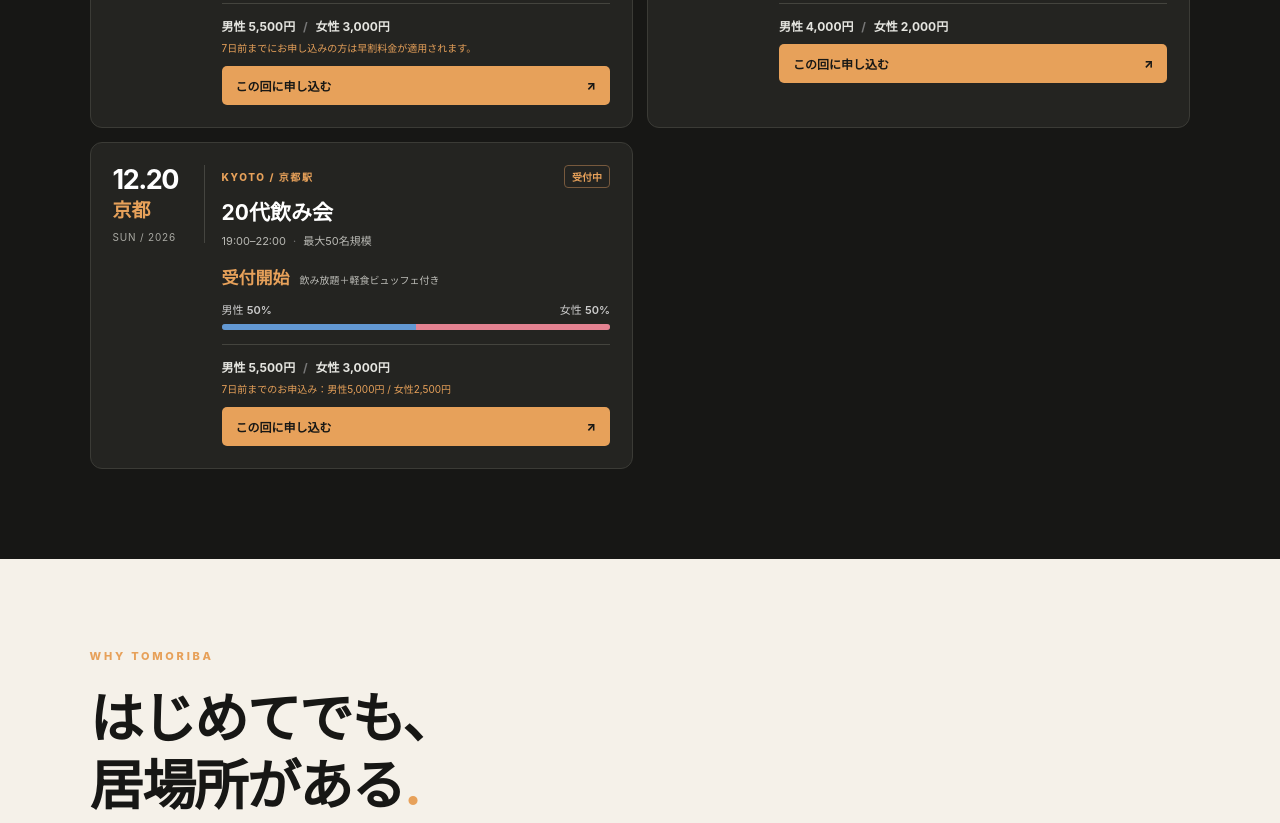
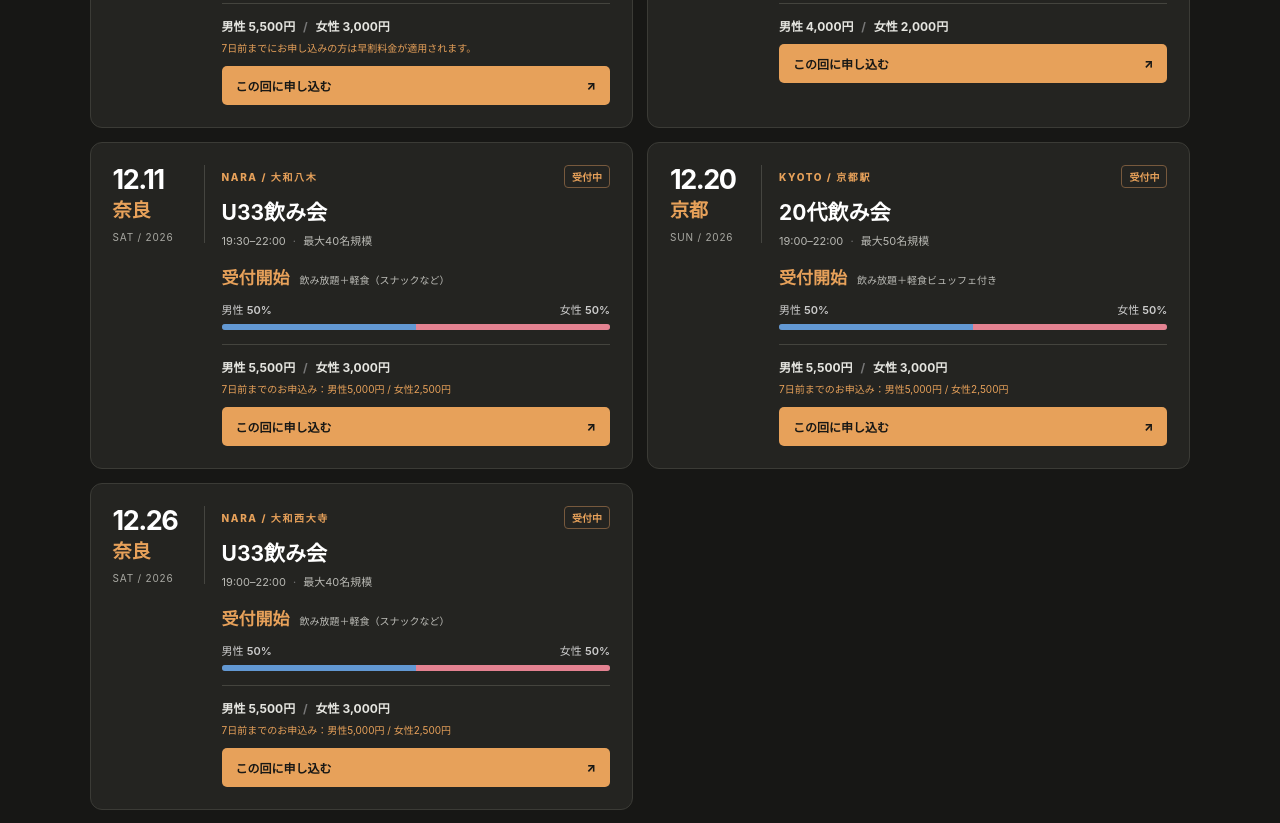
Before and after one commit to tomori-ba/tomoriba-site, a plain HTML site: page index.html in a window 1280 px wide. Shown: the part 1209-2032 px from the top of the page. Drawn offline with Linux system fonts and the light colour scheme.

Commit message:
Update index.html

```diff
--- a/index.html
+++ b/index.html
@@ -74,11 +74,20 @@
      <div class="gender-ratio" data-male="8" data-female="6"><div class="ratio-label"><span>男性 <b class="male-percent"></b></span><span>女性 <b class="female-percent"></b></span></div><div class="ratio-bar"><span class="ratio-male"></span><span class="ratio-female"></span></div></div><div class="event-bottom"><p class="price">男性 4,000円 <span>/</span> 女性 2,000円</p><a class="event-link" href="https://gforms.app/r/co4SKzb" target="_blank" rel="noopener">この回に申し込む <span aria-hidden="true">↗</span></a></div></div></article>
 <!-- 👆 このイベントここまで：12/5 大阪U33 -->
 
+<!-- 👇 このイベントここから：12/11 奈良U33 -->
+<article class="event-card"><div class="date-tile"><strong>12.11</strong><span class="date-city">奈良</span><small>SAT / 2026</small></div><div class="event-main"><div class="event-heading"><span class="city">NARA / 大和八木</span><span class="status">受付中</span></div><h3>U33飲み会</h3><p class="event-meta">19:30–22:00 <span>·</span> 最大40名規模</p><div class="event-numbers"><strong>受付開始</strong><span>飲み放題＋軽食（スナックなど）</span></div>
+     <div class="gender-ratio" data-male="8" data-female="8"><div class="ratio-label"><span>男性 <b class="male-percent"></b></span><span>女性 <b class="female-percent"></b></span></div><div class="ratio-bar"><span class="ratio-male"></span><span class="ratio-female"></span></div></div><div class="event-bottom"><p class="price">男性 5,500円 <span>/</span> 女性 3,000円</p><p class="early-note">7日前までのお申込み：男性5,000円 / 女性2,500円</p><a class="event-link" href="https://gforms.app/r/7LMYLZQ" target="_blank" rel="noopener">この回に申し込む <span aria-hidden="true">↗</span></a></div></div></article>
+<!-- 👆 このイベントここまで：12/11 奈良U33 -->
 
 <!-- 👇 このイベントここから：12/20 京都20代 -->
 <article class="event-card"><div class="date-tile"><strong>12.20</strong><span class="date-city">京都</span><small>SUN / 2026</small></div><div class="event-main"><div class="event-heading"><span class="city">KYOTO / 京都駅</span><span class="status">受付中</span></div><h3>20代飲み会</h3><p class="event-meta">19:00–22:00 <span>·</span> 最大50名規模</p><div class="event-numbers"><strong>受付開始</strong><span>飲み放題＋軽食ビュッフェ付き</span></div>
      <div class="gender-ratio" data-male="4" data-female="4"><div class="ratio-label"><span>男性 <b class="male-percent"></b></span><span>女性 <b class="female-percent"></b></span></div><div class="ratio-bar"><span class="ratio-male"></span><span class="ratio-female"></span></div></div><div class="event-bottom"><p class="price">男性 5,500円 <span>/</span> 女性 3,000円</p><p class="early-note">7日前までのお申込み：男性5,000円 / 女性2,500円</p><a class="event-link" href="https://forms.gle/2hLhScXP93xk8XdW9" target="_blank" rel="noopener">この回に申し込む <span aria-hidden="true">↗</span></a></div></div></article>
 <!-- 👆 このイベントここまで：12/20 京都20代 -->
+
+<!-- 👇 このイベントここから：12/26 奈良U33 -->
+<article class="event-card"><div class="date-tile"><strong>12.26</strong><span class="date-city">奈良</span><small>SAT / 2026</small></div><div class="event-main"><div class="event-heading"><span class="city">NARA / 大和西大寺</span><span class="status">受付中</span></div><h3>U33飲み会</h3><p class="event-meta">19:00–22:00 <span>·</span> 最大40名規模</p><div class="event-numbers"><strong>受付開始</strong><span>飲み放題＋軽食（スナックなど）</span></div>
+     <div class="gender-ratio" data-male="8" data-female="8"><div class="ratio-label"><span>男性 <b class="male-percent"></b></span><span>女性 <b class="female-percent"></b></span></div><div class="ratio-bar"><span class="ratio-male"></span><span class="ratio-female"></span></div></div><div class="event-bottom"><p class="price">男性 5,500円 <span>/</span> 女性 3,000円</p><p class="early-note">7日前までのお申込み：男性5,000円 / 女性2,500円</p><a class="event-link" href="https://gforms.app/r/Rtqrs27" target="_blank" rel="noopener">この回に申し込む <span aria-hidden="true">↗</span></a></div></div></article>
+<!-- 👆 このイベントここまで：12/26 奈良U33 -->
 
 
 </div>
```
